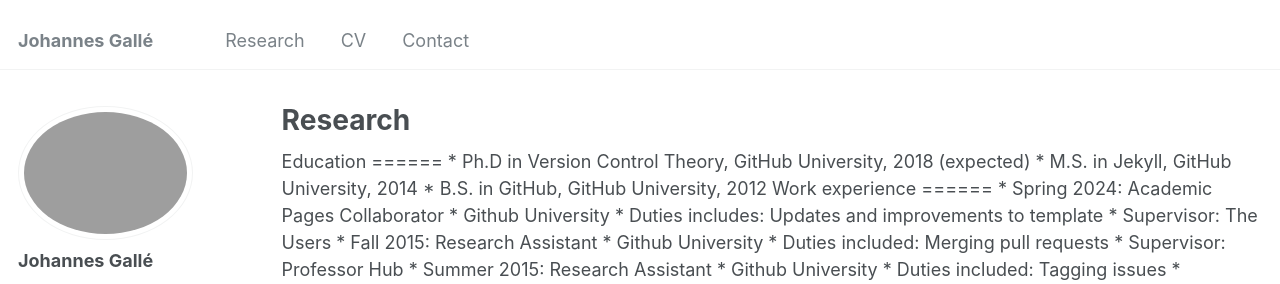
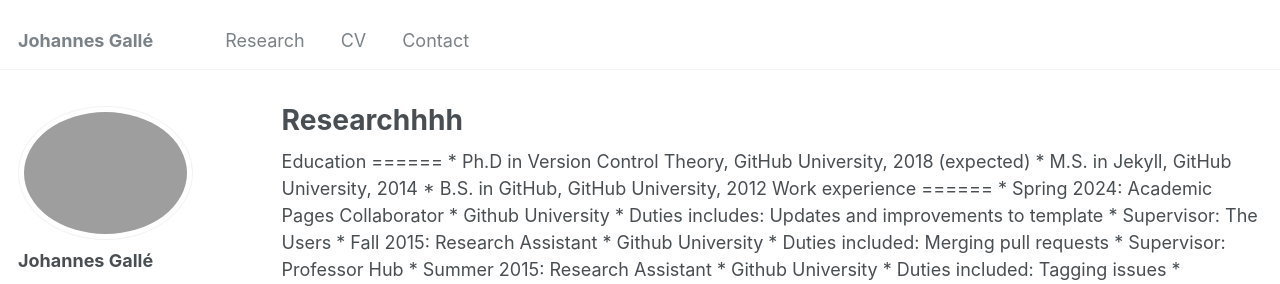
Before and after one commit to johannesgalle/johannesgalle.github.io, a Jekyll site: the page built from _pages/research.html, in a window 1280 px wide and 900 px high. Shown: the top 284 px of the window. Built offline with Jekyll 4.4.1, drawn with Linux system fonts in a browser that asks for light colours.

Commit message:
Update research.html

```diff
--- a/_pages/research.html
+++ b/_pages/research.html
@@ -1,7 +1,7 @@
 ---
 layout: archive
-title: "Research"
-permalink: /research/
+title: "Researchhhh"
+permalink: /researchhhh/
 author_profile: true
 redirect_from:
   - /resume
```
